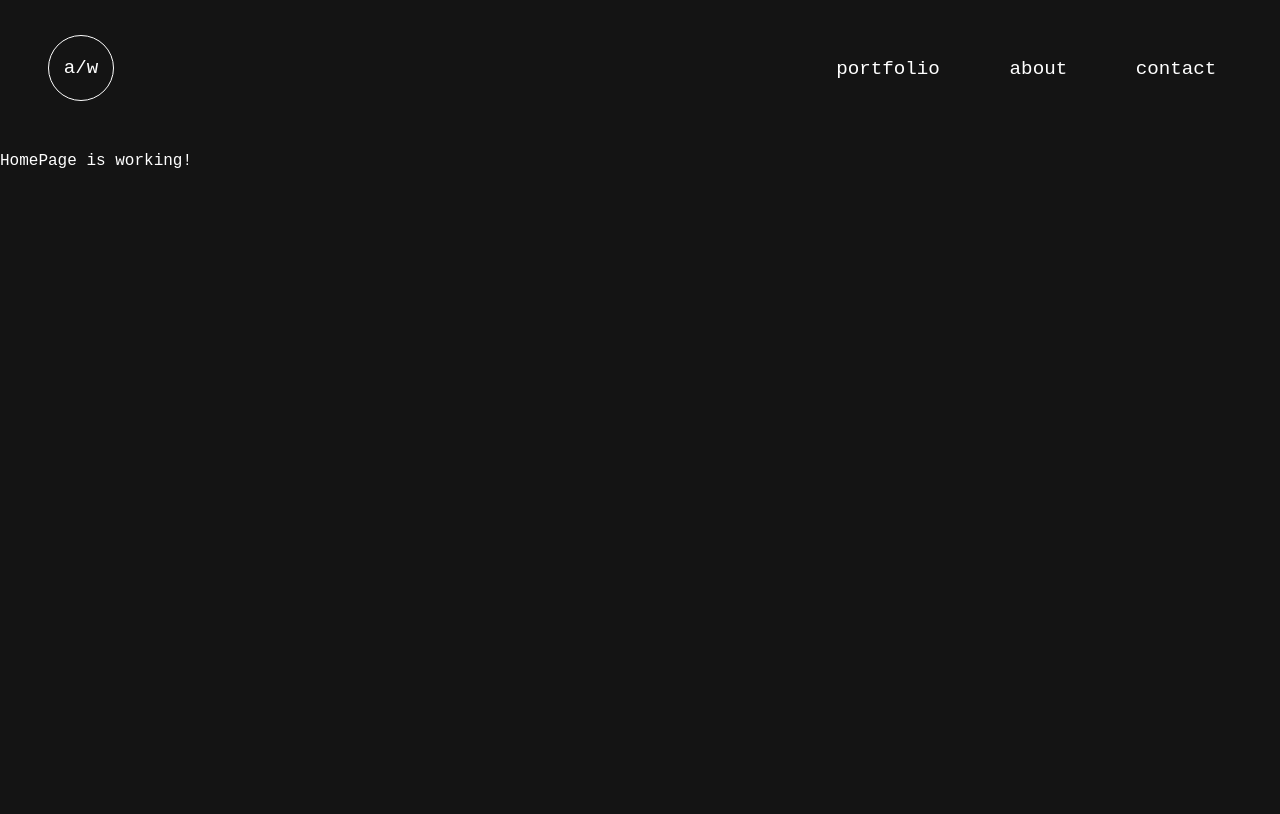
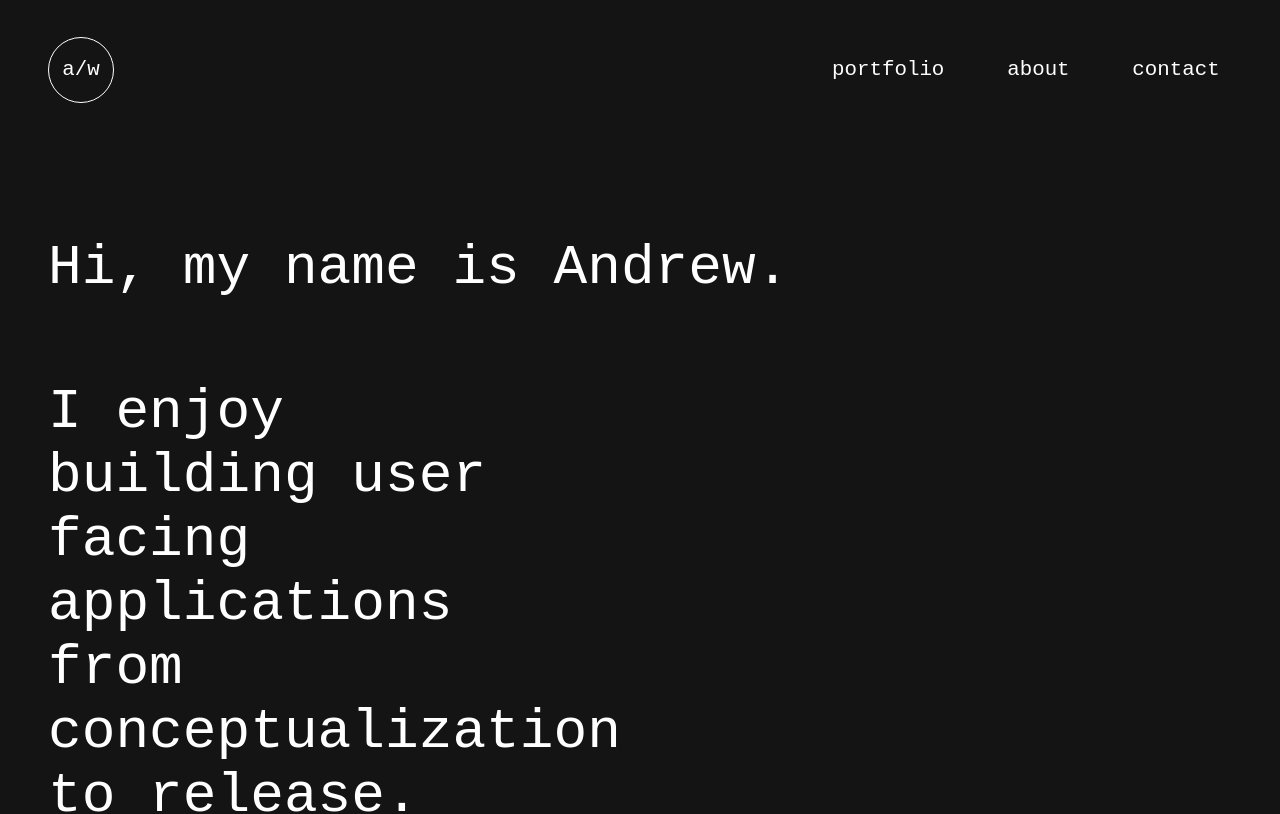
Before and after one commit to weiwei-out/sunflower, a React (Create React App) app: page / in a window 1280 px wide. Shown: the top 814 px of the page. Built offline with nearby package versions, Linux system fonts and the light colour scheme.

Commit message:
Homepage Content Added

```diff
--- a/package.json
+++ b/package.json
@@ -19,8 +19,6 @@
     "web-vitals": "^2.1.4"
   },
   "scripts": {
-    "predeploy": "npm run build",
-    "deploy": "gh-pages -b main -d build",
     "start": "react-scripts start",
     "build": "react-scripts build",
     "test": "react-scripts test",
--- a/src/00-NavBar/NavBar.css
+++ b/src/00-NavBar/NavBar.css
@@ -1,7 +1,3 @@
-:root {
-  --length: 1.2rem;
-}
-
 a {
   color: var(--color2);
   text-decoration: none;
--- a/src/01-HomePage/HomePage.css
+++ b/src/01-HomePage/HomePage.css
@@ -4,3 +4,18 @@
   height: 100%;
   width: 100%;
 }
+
+#HomePage div {
+  font-size: calc(2.7 * var(--length));
+}
+
+#Hi {
+  padding-top: 5rem;
+  margin-left: 3rem;
+}
+
+#About {
+  padding-top: 5rem;
+  margin-left: 3rem;
+  max-width: 35%;
+}
--- a/src/01-HomePage/HomePage.tsx
+++ b/src/01-HomePage/HomePage.tsx
@@ -1,6 +1,15 @@
 import "./HomePage.css";
 
 function HomePage() {
-  return <div id="HomePage">HomePage is working!</div>;
+  return (
+    <div id="HomePage">
+      <div id="Hi">Hi, my name is Andrew.</div>
+      <div id="About">
+        I enjoy building user facing applications from conceptualization to
+        release.
+      </div>
+      <img src="./public/sunflower.svg" alt="sunflower not loading :(" />
+    </div>
+  );
 }
 export default HomePage;
--- a/src/index.css
+++ b/src/index.css
@@ -5,6 +5,8 @@
   --color3dark: rgba(178, 97, 0, 1);
   --color4: rgba(117, 159, 56, 1);
   --color4dark: rgba(79, 108, 37, 1);
+
+  --length: 1.3rem;
 }
 
 body {
```
Also changed, not shown: public/sunflower.svg (added).
